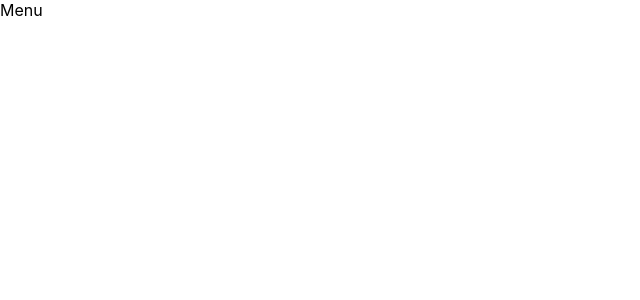
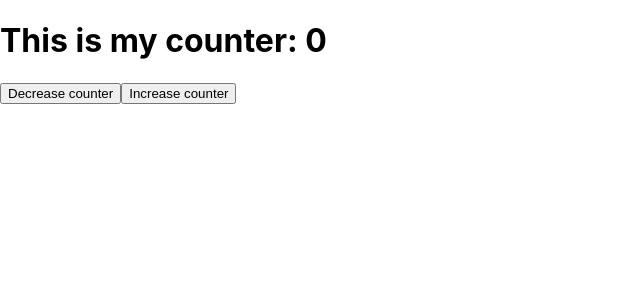
Before and after one commit to petrpida/sda-react-app, a React (Create React App) app: page / in a window 1280 px wide. Shown: the top 300 px of the page, without its empty margins (0-640 px from the left). Built offline with nearby package versions, Linux system fonts and the light colour scheme.

Commit message:
counter component added

```diff
--- a/src/App.js
+++ b/src/App.js
@@ -1,9 +1,9 @@
-import Layout from './sharedComponents/Layout';
+import Counter from './sharedComponents/Counter';
 import './App.css';
 
 function App() {
   return (
-    <Layout></Layout>
+    <Counter></Counter>
   );
 }
 
--- /dev/null
+++ b/src/sharedComponents/Counter/index.js
@@ -0,0 +1,16 @@
+import { useState } from "react";
+
+function Counter() {
+    const [counter, setCounter] = useState(0);
+    // const state = useState(0);
+    // const counter = state[0];
+    // const setCounter = state[1];
+
+    return <div>
+        <h1>This is my counter: {counter}</h1>
+        <button onClick={() => setCounter(counter-1)}>Decrease counter</button>
+        <button onClick={() => setCounter(counter+1)}>Increase counter</button>
+        </div>
+}
+
+export default Counter;
```
